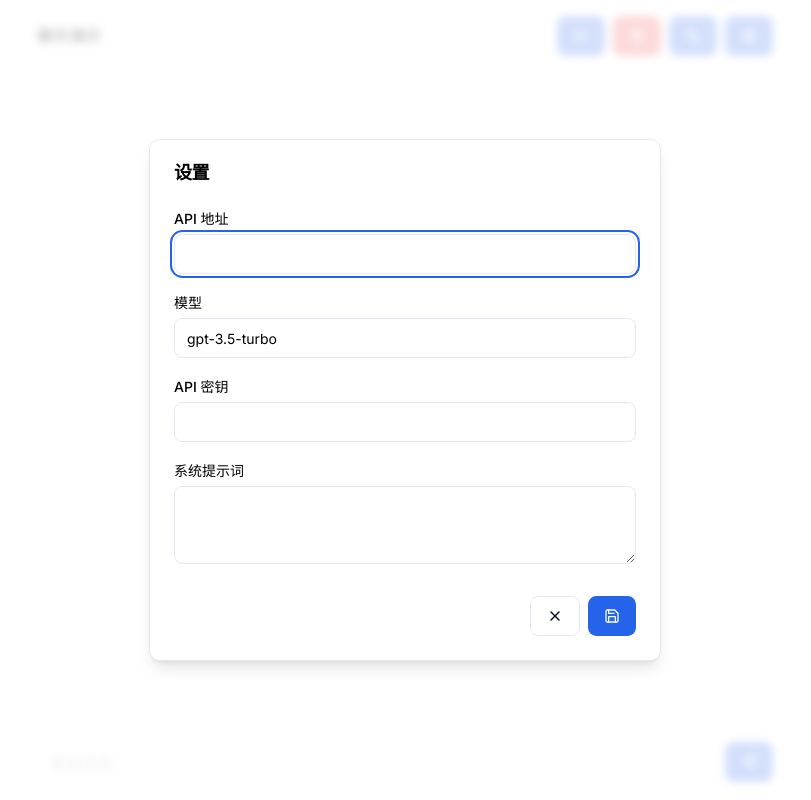
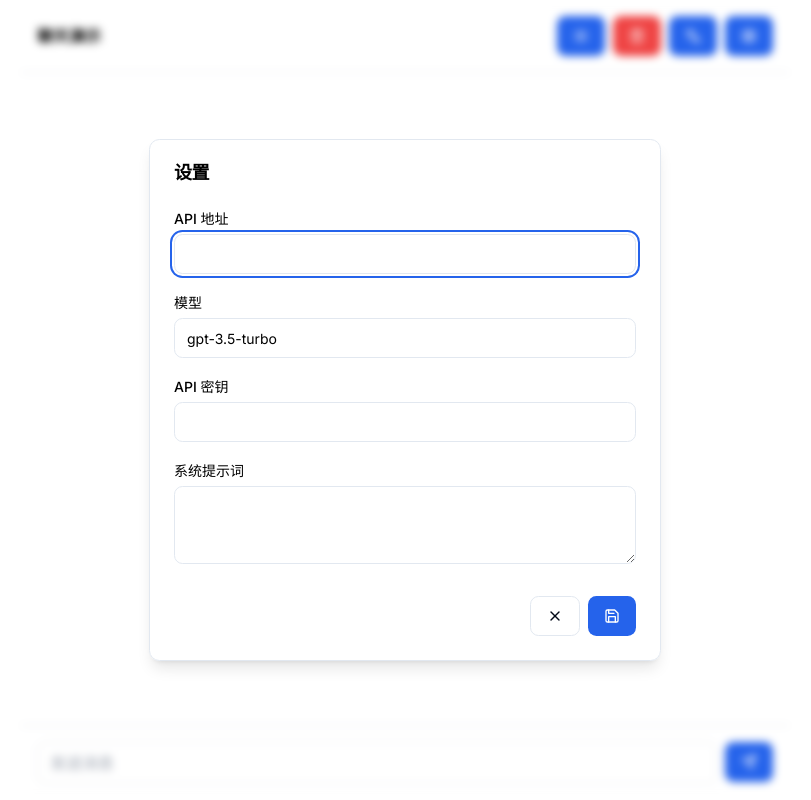
Before and after one commit to yoobright/chat_demo, a Next.js app: page / in a window 1280 px wide. Both pictures are taken after a click on the button 984 px from the left and 36 px from the top of the page. Shown: the whole page, without its empty margins (235-1046 px from the left). Built offline with nearby package versions, Linux system fonts and the light colour scheme.

Commit message:
change color

```diff
--- a/src/components/ui/button.tsx
+++ b/src/components/ui/button.tsx
@@ -6,7 +6,7 @@ export interface ButtonProps extends React.ButtonHTMLAttributes<HTMLButtonElemen
 }
 
 const variants: Record<string, string> = {
-  default: 'bg-primary text-primary-foreground hover:bg-primary/90',
+  default: 'bg-primary text-white hover:bg-primary/90',
   outline:
     'border border-input bg-background text-foreground hover:bg-accent hover:text-accent-foreground',
 }
--- a/src/components/ui/dialog.tsx
+++ b/src/components/ui/dialog.tsx
@@ -15,7 +15,7 @@ const DialogOverlay = React.forwardRef<
 >(({ className, ...props }, ref) => (
   <DialogPrimitive.Overlay
     ref={ref}
-    className={cn('fixed inset-0 z-50 bg-background/80 backdrop-blur-sm', className)}
+    className={cn('fixed inset-0 z-50 backdrop-blur-sm', className)}
     {...props}
   />
 ))
@@ -30,7 +30,7 @@ const DialogContent = React.forwardRef<
     <DialogPrimitive.Content
       ref={ref}
       className={cn(
-        'fixed left-1/2 top-1/2 z-50 grid w-full max-w-lg -translate-x-1/2 -translate-y-1/2 gap-4 border border-border bg-background p-6 shadow-lg rounded-lg',
+        'fixed left-1/2 top-1/2 z-50 grid w-full max-w-lg -translate-x-1/2 -translate-y-1/2 gap-4 border border-border  p-6 shadow-lg rounded-lg',
         className
       )}
       {...props}
--- a/src/components/ui/input.tsx
+++ b/src/components/ui/input.tsx
@@ -6,7 +6,7 @@ export interface InputProps extends React.InputHTMLAttributes<HTMLInputElement>
 const Input = React.forwardRef<HTMLInputElement, InputProps>(({ className, ...props }, ref) => (
   <input
     className={cn(
-      'flex h-10 w-full rounded-md border border-input bg-background px-3 py-2 text-sm ring-offset-background placeholder:text-muted-foreground focus-visible:outline-none focus-visible:ring-2 focus-visible:ring-ring focus-visible:ring-offset-2 disabled:cursor-not-allowed disabled:opacity-50',
+      'flex h-10 w-full rounded-md border border-input px-3 py-2 text-sm ring-offset-background placeholder:text-muted-foreground focus-visible:outline-none focus-visible:ring-2 focus-visible:ring-ring focus-visible:ring-offset-2 disabled:cursor-not-allowed disabled:opacity-50',
       className
     )}
     ref={ref}
--- a/src/components/ui/textarea.tsx
+++ b/src/components/ui/textarea.tsx
@@ -6,7 +6,7 @@ export interface TextareaProps extends React.TextareaHTMLAttributes<HTMLTextArea
 const Textarea = React.forwardRef<HTMLTextAreaElement, TextareaProps>(({ className, ...props }, ref) => (
   <textarea
     className={cn(
-      'flex w-full rounded-md border border-input bg-background px-3 py-2 text-sm ring-offset-background placeholder:text-muted-foreground focus-visible:outline-none focus-visible:ring-2 focus-visible:ring-ring focus-visible:ring-offset-2 disabled:cursor-not-allowed disabled:opacity-50',
+      'flex w-full rounded-md border border-input px-3 py-2 text-sm ring-offset-background placeholder:text-muted-foreground focus-visible:outline-none focus-visible:ring-2 focus-visible:ring-ring focus-visible:ring-offset-2 disabled:cursor-not-allowed disabled:opacity-50',
       className
     )}
     ref={ref}
```
